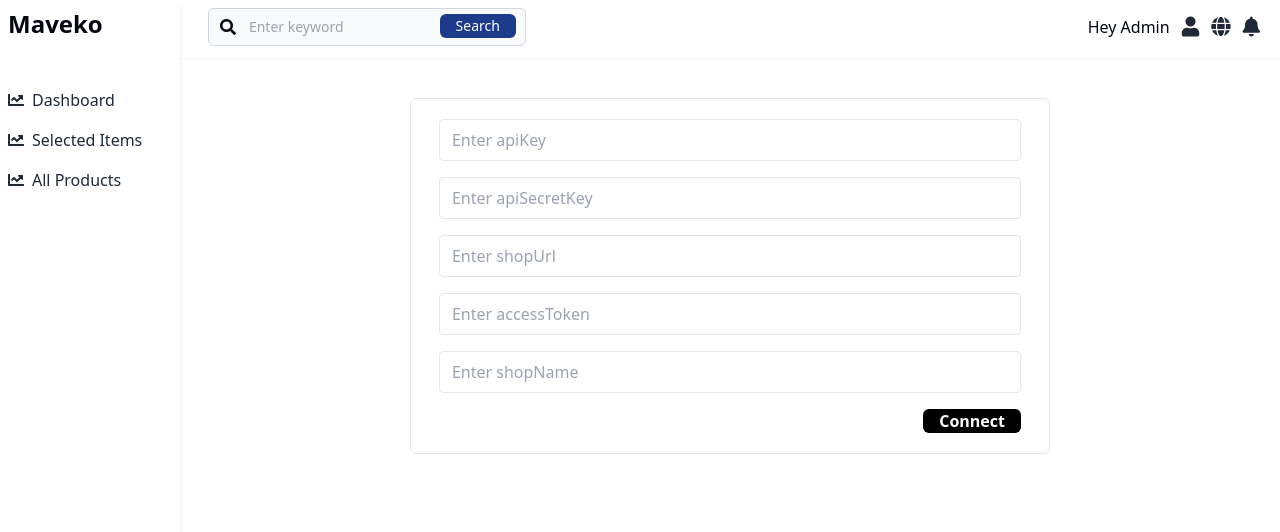
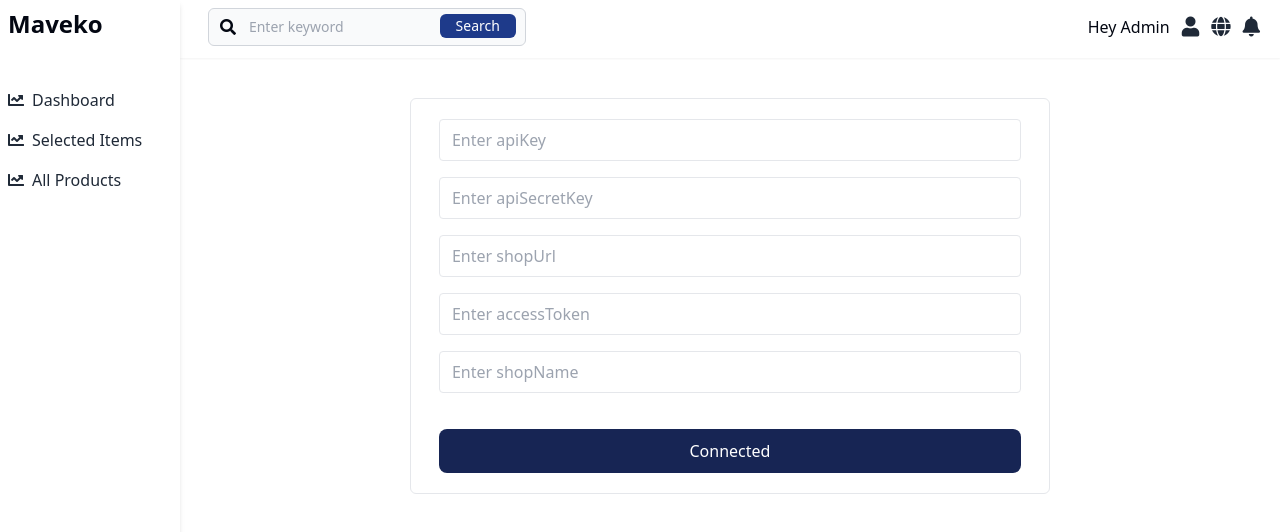
Before and after one commit to Yordaaa/Shopify_Dashboard, a React (Vite) app: page / in a window 1280 px wide. Shown: the top 532 px of the page. Built offline with nearby package versions, Linux system fonts and the light colour scheme.

Commit message:
remove unused import

```diff
--- a/src/Dashboard/Home.tsx
+++ b/src/Dashboard/Home.tsx
@@ -1,7 +1,5 @@
-import { CheckIcon } from "lucide-react";
 import { useNavigate } from "react-router-dom";
 import { useState } from "react";
-import { AnimatedSubscribeButton } from "../../@/components/magicui/animated-subscribe-button";
 import { useRegistrationMutation } from "../Redux/Features/authApiSlice";
 import { toast } from "react-toastify";
 
@@ -11,7 +9,6 @@ function Home() {
   const [shopUrl, setShopUrl] = useState("");
   const [accessToken, setAccessToken] = useState("");
   const [shopName, setShopName] = useState("");
-  const [subscribeStatus, setSubscribeStatus] = useState(false);
 
   const [registration, { isLoading }] = useRegistrationMutation();
   const navigate = useNavigate();
@@ -28,8 +25,6 @@ function Home() {
       }).unwrap();
 
       if (res.success) {
-        toast.success(res.message);
-        setSubscribeStatus(true);
         toast.success(res.message);
         setApiKey("");
         setApiSecretKey("");
@@ -98,23 +93,12 @@ function Home() {
             />
           </div>
           <div className="flex justify-end">
-            <button type="submit" disabled={isLoading}>
-              <AnimatedSubscribeButton
-                buttonColor="#000000"
-                buttonTextColor="#ffffff"
-                subscribeStatus={subscribeStatus} // Use the state here
-                initialText={
-                  <span className="group inline-flex items-center px-4">
-                    Connect{" "}
-                  </span>
-                }
-                changeText={
-                  <span className="group inline-flex items-center">
-                    <CheckIcon className="mr-2 h-4 w-4" />
-                    Connected{" "}
-                  </span>
-                }
-              />
+            <button
+              type="submit"
+              disabled={isLoading}
+              className="mt-5 w-full text-white bg-blue-950 hover:opacity-90 font-medium rounded-lg px-5 py-2.5 text-center"
+            >
+              {isLoading ? "Connecting..." : "Connected"}
             </button>
           </div>
         </form>
```
